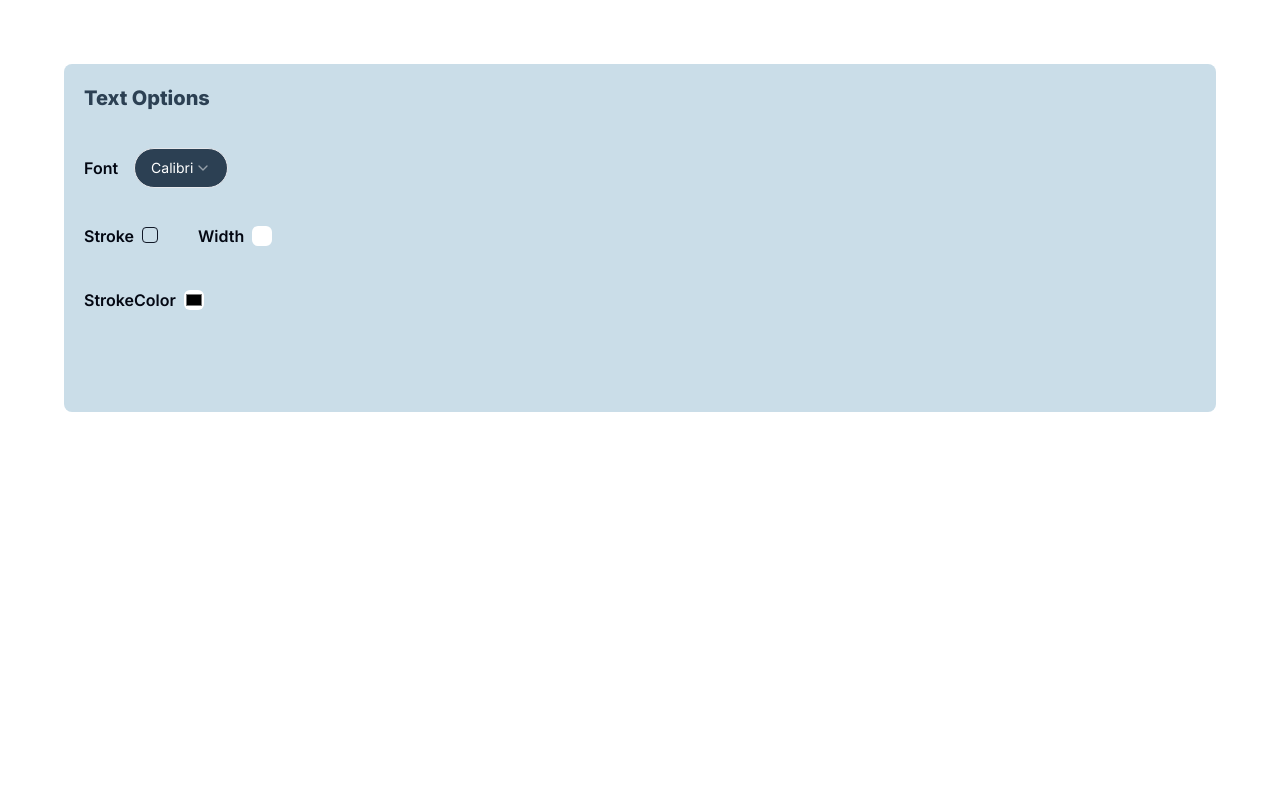
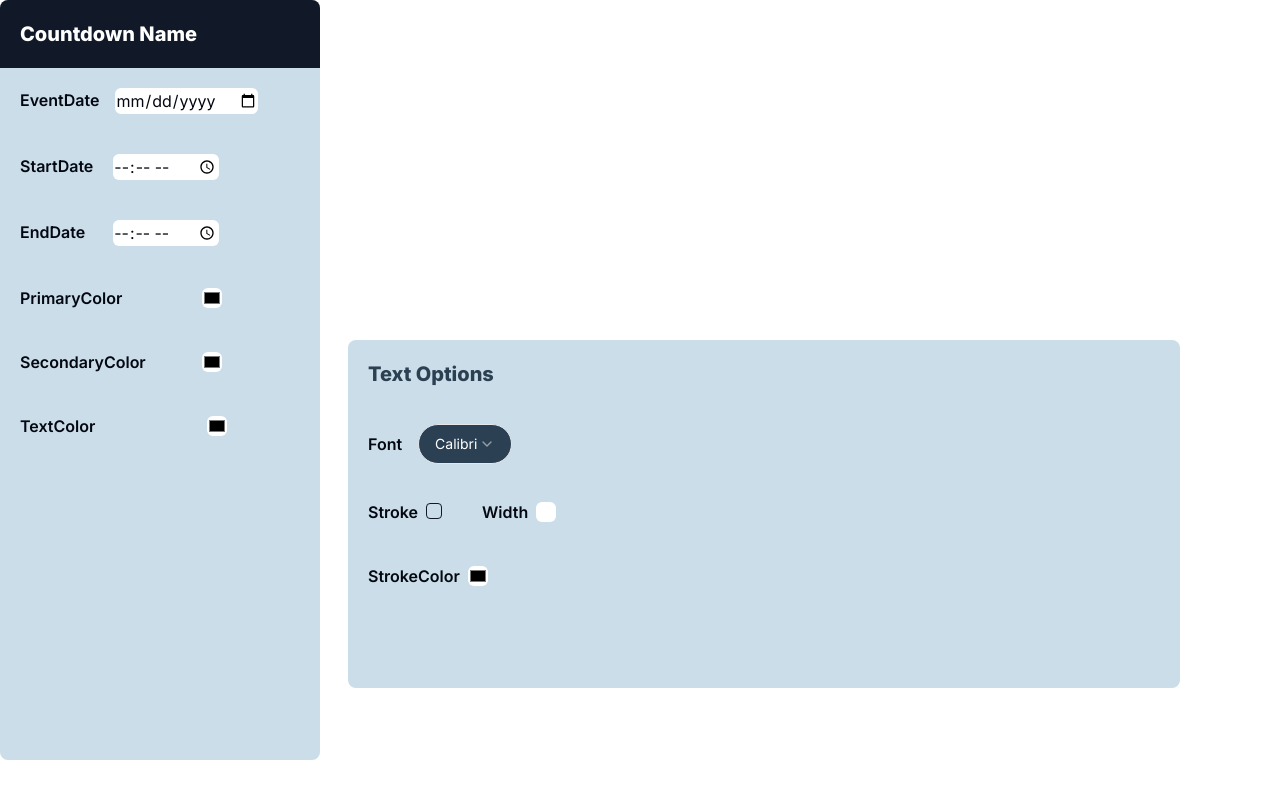
Before and after one commit to TejasBhovad/countdown, a Next.js app: page /rohan in a window 1280 px wide. Built offline with nearby package versions, Linux system fonts and the light colour scheme.

Commit message:
Admin pg

```diff
--- a/app/rohan/page.jsx
+++ b/app/rohan/page.jsx
@@ -2,18 +2,25 @@
 // import statements go here REMOVE UNNECESSARY IMPORTS
 import { React, useState } from "react";
 import Textbar from "@/components/Textbar";
+import Designbar from "@/components/Designbar";
+import Countdown from "@/components/Countdown";
 
 
 
 
 const page = () => {
   return (
-    <div className="bg-white w-full h-full">
-      {/* Added element for testing purposes, after testing should be removed from here */}
+    <div className=" bg-white w-full h-full grid-cols-1 flex gap-2 ">
+      <div className="w-1/4  pb-10">
+      <Designbar/>
+      </div>
+
+      <div className="  h-50 justify-end pt-80 pr-20 w-3/4">
+
+      <Textbar/>
 
 
-  <Textbar/>
-
+      </div>
     </div>
   );
 };
--- a/components/Designbar.jsx
+++ b/components/Designbar.jsx
@@ -3,8 +3,8 @@ import React from 'react'
 const Designbar = () => {
   return (
 
-    <div className='flex-col bg-util rounded-lg w-80'>
-    <div className='title text-bold text-xl r bg-primary w-80 justify-center grid-cols-1 text-white p-5 '>Countdown Name</div>
+    <div className='flex-col bg-util rounded-lg w-80 h-full'>
+    <div className='title font-extrabold text-xl r bg-primary w-80 justify-center grid-cols-1 text-white p-5 rounded-t-lg '>Countdown Name</div>
     <div className='flex p-5'>
         <div className='font-semibold pr-4 '>EventDate  </div>
        <div  > <input type='date'  className=' rounded-md bg-white' /></div>
--- a/components/Textbar.jsx
+++ b/components/Textbar.jsx
@@ -10,7 +10,7 @@ import {
 
 const Textbar = () => {
   return (
-    <div className='p-16 rounded-lg'>
+    <div className='p-5 rounded-lg '>
     <div className='flex-col bg-util rounded-lg w-full pr-10 pb-20 justify-start '>
     <div className='title font-extrabold text-xl text-secondary w-80  justify-center grid-cols-1 p-5 '>Text Options</div>
 
```
